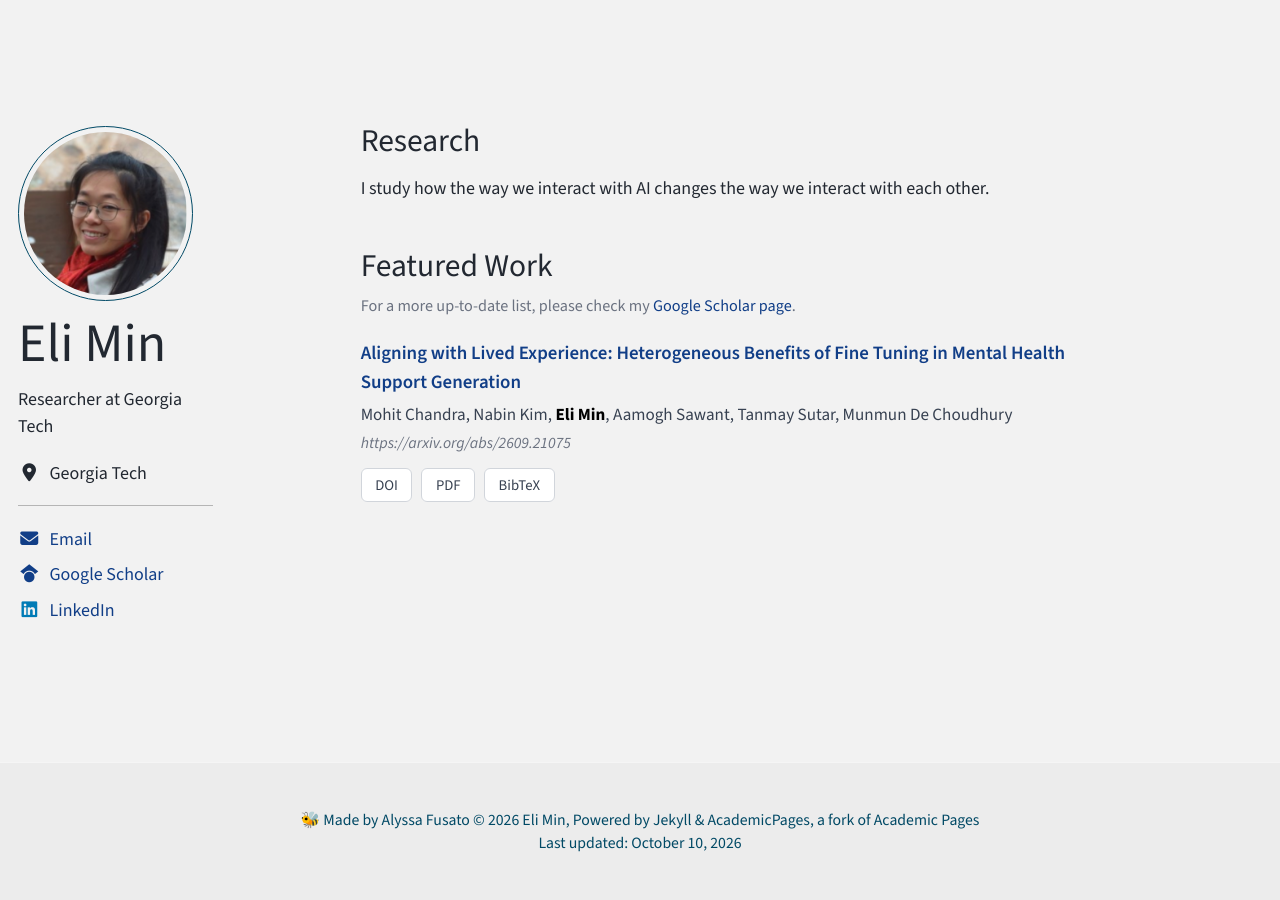
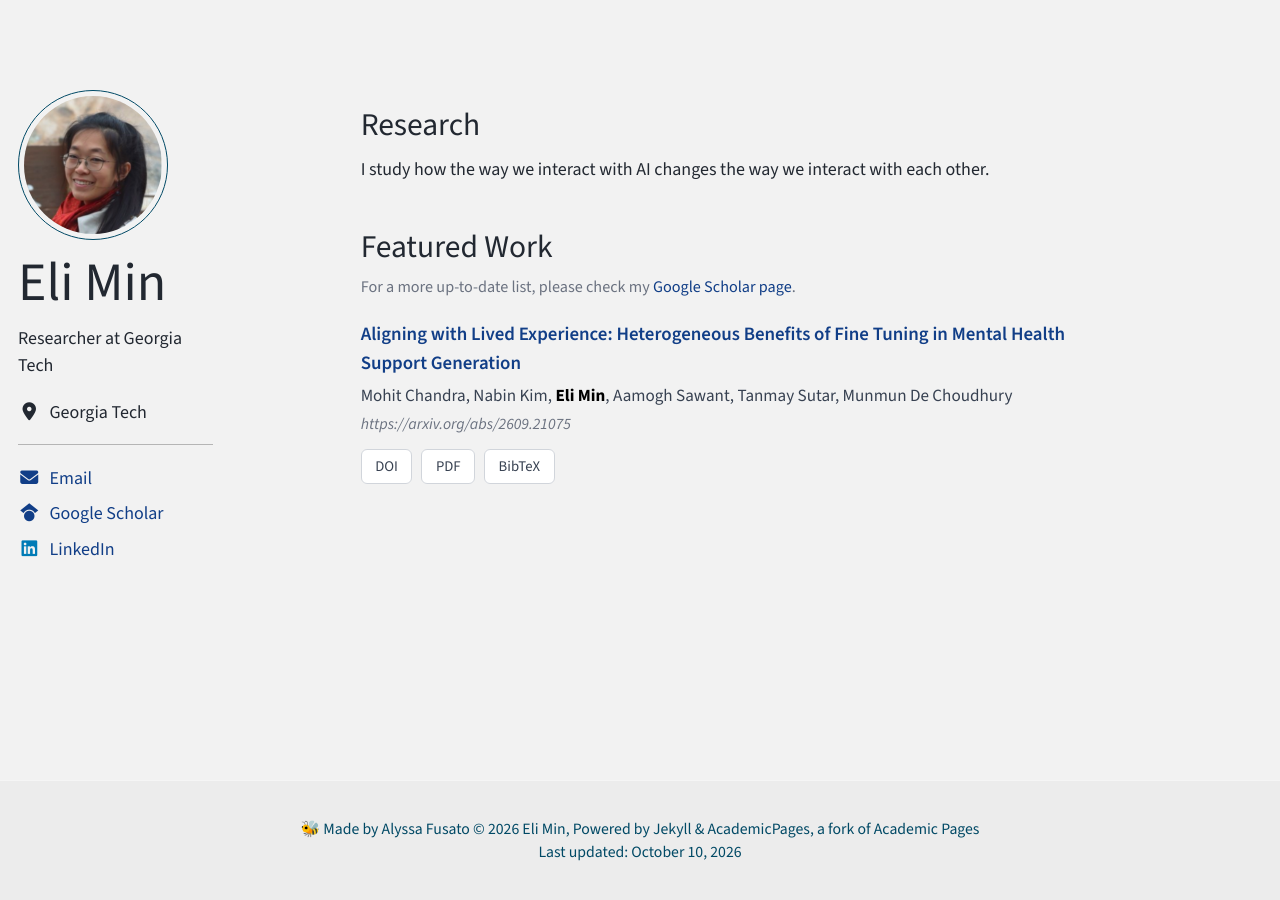
Before and after one commit to elmmo/elmmo.github.io, a Jekyll site: the page built from _pages/about.html, in a window 1280 px wide. Built offline with Jekyll 4.4.1, drawn with Linux system fonts in a browser that asks for light colours; some web fonts are replaced; a style sheet for code colours, icons or effects is not loaded.

Commit message:
responsive homepage improvements

```diff
--- a/_sass/layout/_base.scss
+++ b/_sass/layout/_base.scss
@@ -31,7 +31,7 @@ body {
 }
 
 h1, h2, h3, h4, h5, h6 {
-  margin: 1em 0 0.5em;
+  margin: .5em 0 0.4em;
   line-height: 1.2;
   font-family: $header-font-family;
   font-weight: normal;
--- a/_sass/layout/_footer.scss
+++ b/_sass/layout/_footer.scss
@@ -10,7 +10,7 @@
   position: static !important;
   float: none !important;
   margin-top: auto;      // pushes footer down when content is short
-  padding: 1.5rem 0;
+  padding: 1rem 0;
   width: 100%;
 
   /* keep footer in normal document flow so custom widgets do not overlap content */
--- a/_sass/layout/_page.scss
+++ b/_sass/layout/_page.scss
@@ -33,7 +33,10 @@ a {
 }
 
 .page {
+  padding-top: 1em;
+
   @include breakpoint($large) {
+    padding-top: 0;
     @include span(10 of 12 last);
     @include prefix(1.25 of 12);
     @include suffix(.5 of 12);
--- a/_sass/layout/_sidebar.scss
+++ b/_sass/layout/_sidebar.scss
@@ -35,7 +35,7 @@
   @include breakpoint($x-large) {
     max-width: $sidebar-link-max-width;
     padding-right: 0;
-    padding-top: 5em;
+    padding-top: 3em;
   }
 
   h2,
@@ -174,7 +174,7 @@
   }
 
   img {
-    max-width: 175px;
+    max-width: 150px;
     border-radius: 50%;
 
     @include breakpoint($large) {
```
